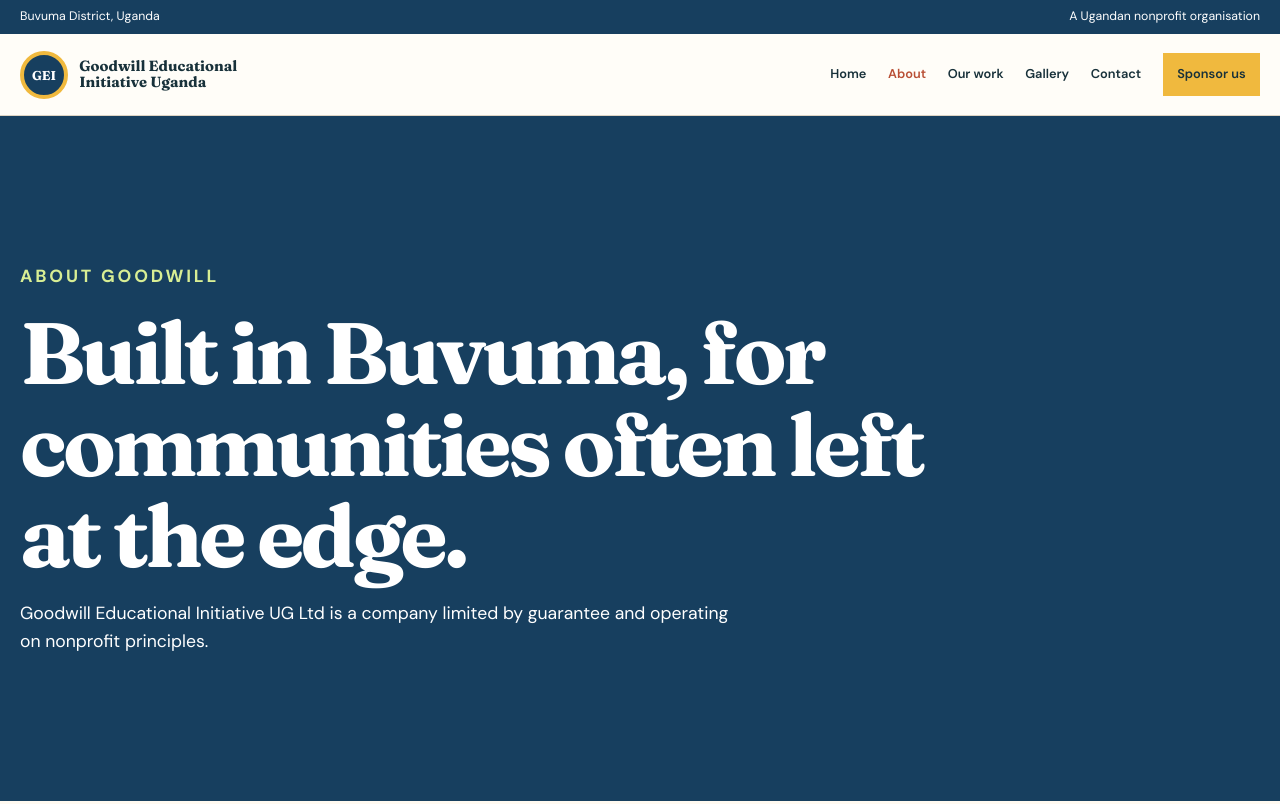
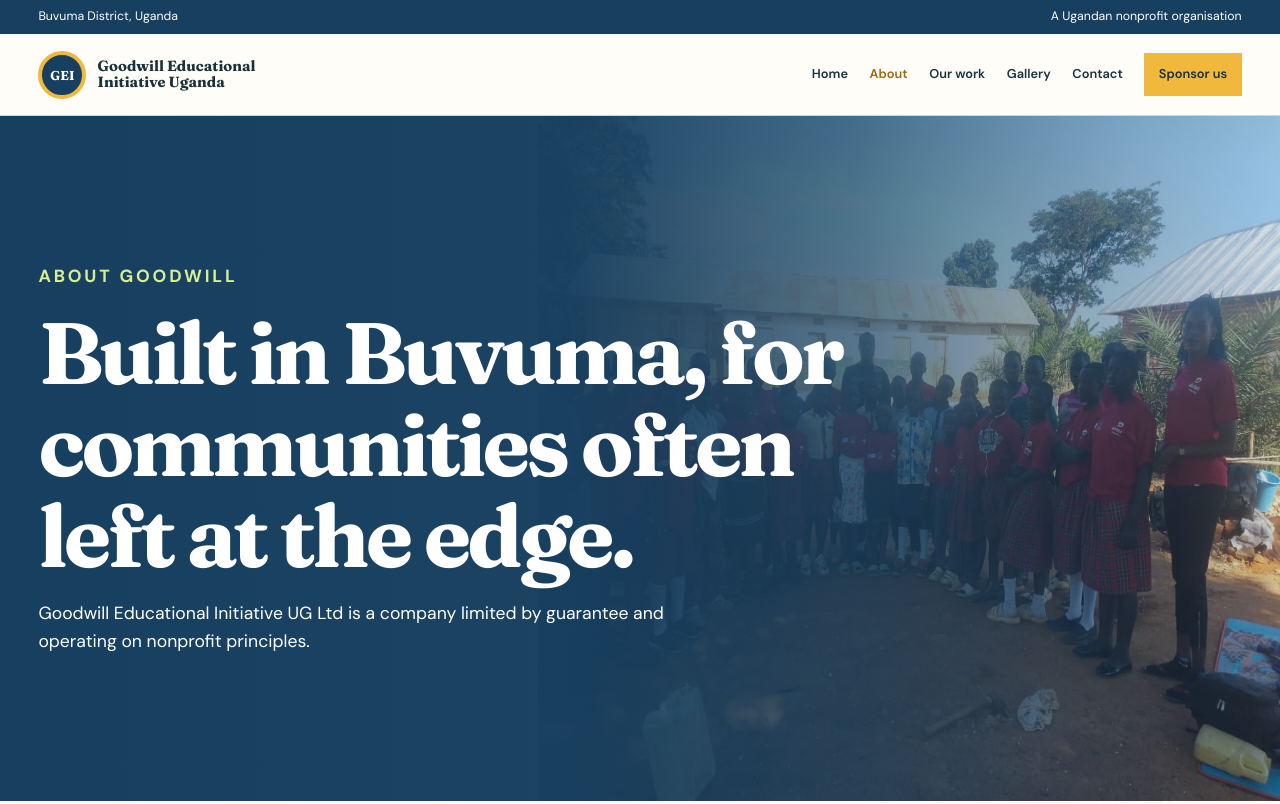
Before and after one commit to zorah11/goodwill-educational-initiative, a plain HTML site: page pages/about.html in a window 1280 px wide. Shown: the top 804 px of the page. Drawn offline with Linux system fonts and the light colour scheme.

Commit message:
Unify palette and expand internal page heroes

```diff
--- a/css/styles.css
+++ b/css/styles.css
@@ -1,11 +1,11 @@
 @import url("https://fonts.googleapis.com/css2?family=DM+Sans:wght@400;500;600;700&family=Fraunces:opsz,wght@9..144,600;9..144,700&display=swap");
 :root {
   --navy: #173f5f;
-  --green: #b94f35;
+  --green: #173f5f;
   --lime: #f0b93e;
   --gold: #f0b93e;
-  --cream: #f8f0df;
-  --paper: #fffaf1;
+  --cream: #f4ecdc;
+  --paper: #fffaf2;
   --ink: #18313a;
   --muted: #657076;
   --line: #ded4c4;
@@ -52,7 +52,7 @@
 .topline {
   background: var(--navy);
   color: #fff;
-  padding: 0.45rem max(1rem, calc((100vw - 1240px) / 2));
+  padding: 0.45rem clamp(1rem, 3vw, 3.5rem);
   display: flex;
   justify-content: space-between;
   font-size: 0.77rem;
@@ -63,7 +63,7 @@
   display: flex;
   align-items: center;
   justify-content: space-between;
-  padding: 0 max(1rem, calc((100vw - 1240px) / 2));
+  padding: 0 clamp(1rem, 3vw, 3.5rem);
   position: sticky;
   top: 0;
   z-index: 30;
@@ -101,7 +101,7 @@
   font-weight: 600;
 }
 .nav a[aria-current="page"] {
-  color: var(--green);
+  color: #9a6810;
 }
 .nav-cta {
   background: var(--gold);
@@ -121,7 +121,7 @@
   margin: 5px;
 }
 .wrap {
-  width: min(1240px, calc(100% - 2rem));
+  width: min(1480px, calc(100% - clamp(2rem, 6vw, 7rem)));
   margin: auto;
 }
 .eyebrow {
@@ -129,7 +129,7 @@
   letter-spacing: 0.16em;
   font-size: 0.7rem;
   font-weight: 700;
-  color: var(--green);
+  color: #9a6810;
 }
 h1,
 h2,
@@ -317,16 +317,29 @@
   align-items: center;
 }
 .page-hero {
-  background: var(--navy);
+  position: relative;
+  min-height: 610px;
+  display: flex;
+  align-items: center;
+  background:
+    linear-gradient(
+      90deg,
+      rgba(23, 63, 95, 1) 0%,
+      rgba(23, 63, 95, 0.98) 44%,
+      rgba(23, 63, 95, 0.72) 67%,
+      rgba(23, 63, 95, 0.16) 100%
+    ),
+    var(--page-image, url("../images/community/learners-assembly.jpeg")) right
+      center/58% 100% no-repeat;
   color: #fff;
   padding: clamp(5rem, 10vw, 9rem) 0;
 }
 .page-hero h1 {
-  max-width: 920px;
+  max-width: 840px;
   margin: 0.7rem 0;
 }
 .page-hero p {
-  max-width: 720px;
+  max-width: 650px;
   font-size: 1.1rem;
 }
 .grid-2 {
@@ -504,6 +517,13 @@
     min-height: 680px;
     background-position: 58% center;
   }
+  .page-hero {
+    min-height: 560px;
+    background:
+      linear-gradient(rgba(23, 63, 95, 0.86), rgba(23, 63, 95, 0.92)),
+      var(--page-image, url("../images/community/learners-assembly.jpeg"))
+        center/cover;
+  }
   .hero-copy {
     padding: 7rem 0 4rem;
   }
--- a/pages/about.html
+++ b/pages/about.html
@@ -32,7 +32,12 @@
       </nav>
     </header>
     <main>
-      <section class="page-hero">
+      <section
+        class="page-hero"
+        style="
+          --page-image: url(&quot;../images/community/school-community.jpeg&quot;);
+        "
+      >
         <div class="wrap">
           <p class="eyebrow" style="color: #d8ee94">About Goodwill</p>
           <h1>Built in Buvuma, for communities often left at the edge.</h1>
```
Also changed, not shown: pages/contact.html (+6 -1 lines), pages/education.html (+6 -1 lines), pages/fund.html (+6 -1 lines), pages/health.html (+6 -1 lines), pages/news.html (+6 -1 lines), pages/partnerships.html (+6 -1 lines), pages/projects.html (+6 -1 lines), pages/skills.html (+6 -1 lines).
